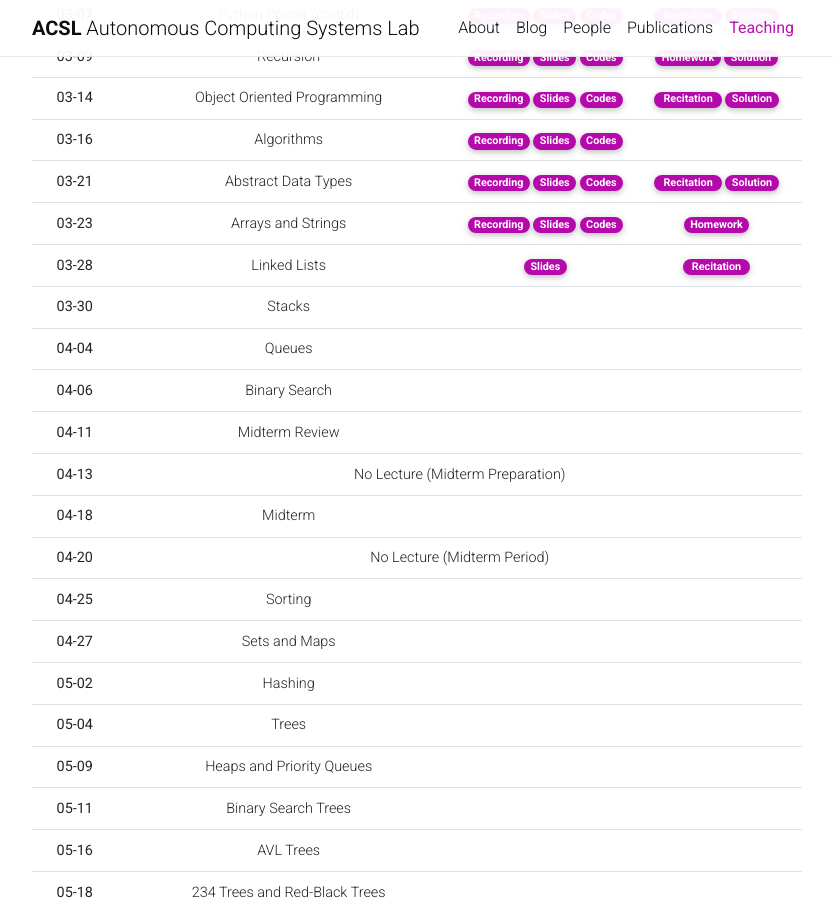
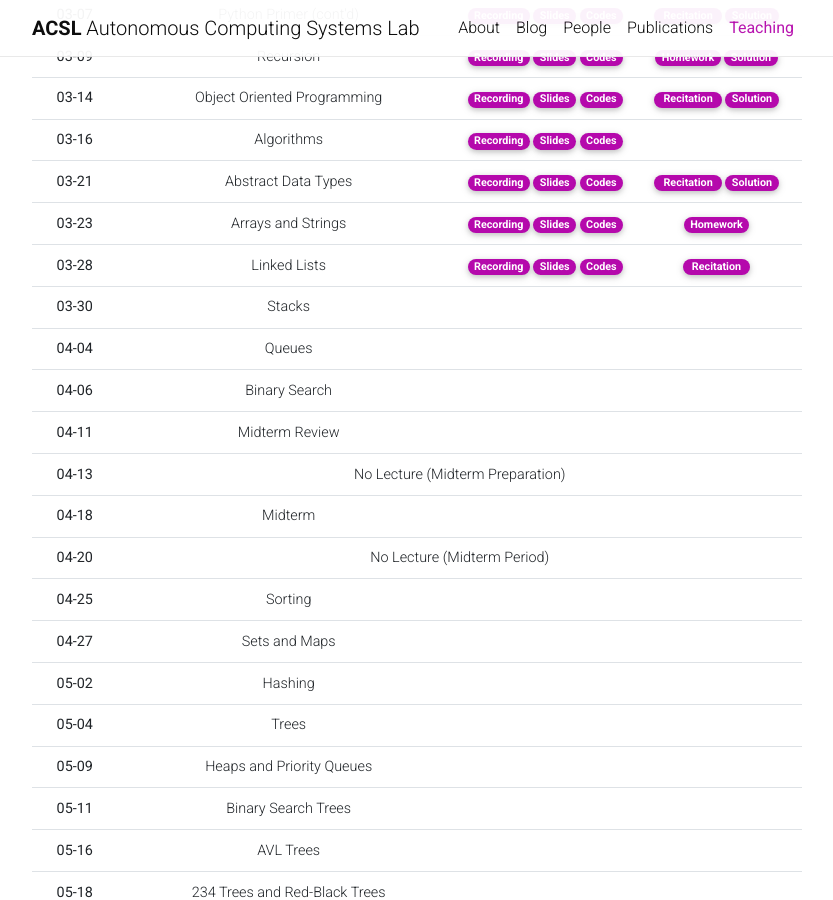
Before and after one commit to Uehwan/Uehwan.github.io, a Jekyll site: the page built from _teaching/datastruct23sp.md, in a window 1280 px wide and 900 px high, scrolled down 1036 px. Shown: the whole window, without its empty margins (223-1056 px from the left). Built offline with Jekyll 4.4.1, drawn with Linux system fonts in a browser that asks for light colours; nearby versions of some CDN libraries; comment, search, counter and statistics services are not loaded; a style sheet for code colours, icons or effects is not loaded.

Commit message:
23-03-28 post

```diff
--- a/_teaching/datastruct23sp.md
+++ b/_teaching/datastruct23sp.md
@@ -148,9 +148,9 @@
       <th scope="row">03-28</th>
       <td>Linked Lists</td>
       <td>
-        <!--a href="https://youtu.be/-aKjUSBBWhY" target="_blank" class="badge badge-pill" style="background-color:#B509AC;">Recording</a-->
+        <a href="https://youtu.be/nw_5dHG0QgE" target="_blank" class="badge badge-pill" style="background-color:#B509AC;">Recording</a>
         <a href="https://docs.google.com/presentation/d/1qku5m_T1eoJQ4x6_FJDQ4k2KzvN_XCR0_ekB9Ufwckk/edit?usp=sharing" target="_blank" class="badge badge-pill" style="background-color:#B509AC;">Slides</a>
-        <!--a href="https://colab.research.google.com/drive/1lOEY_pKF5nVgvYWlaXUa6CC0Qoolhvfj?usp=sharing" target="_blank" class="badge badge-pill" style="background-color:#B509AC;">Codes</a-->
+        <a href="https://colab.research.google.com/drive/1lOEY_pKF5nVgvYWlaXUa6CC0Qoolhvfj?usp=sharing" target="_blank" class="badge badge-pill" style="background-color:#B509AC;">Codes</a>
       </td>
       <td>
         <a href="https://colab.research.google.com/drive/1ztWgWJ2q_YMWysph0Guasd5sR-cJjDyg?usp=sharing" target="_blank" class="badge badge-pill" style="background-color:#B509AC;">&nbsp;Recitation&nbsp;</a>
```
